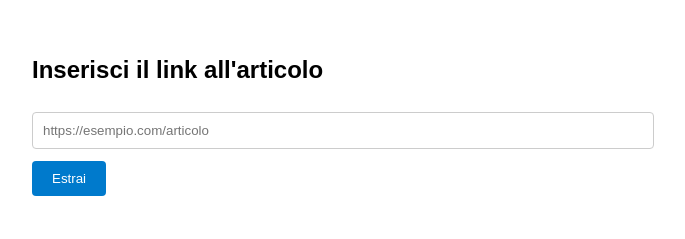
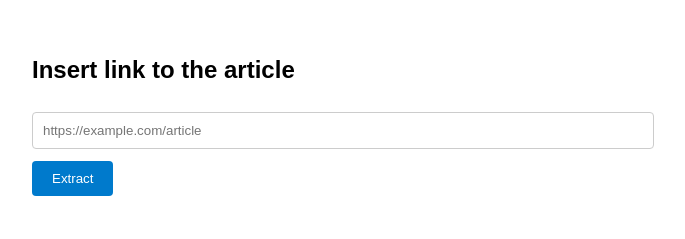
Before and after one commit to ChrisFederico/extractor, a website: page public/index.html in a window 1280 px wide. Shown: the whole page, without its empty margins (308-993 px from the left). Drawn offline with Linux system fonts and the light colour scheme.

Commit message:
Translate in english

```diff
--- a/public/index.html
+++ b/public/index.html
@@ -6,10 +6,10 @@
   <link rel="stylesheet" href="main.css">
 </head>
 <body>
-  <h1>Inserisci il link all'articolo</h1>
+  <h1>Insert link to the article</h1>
   <form method="get" action="/extract">
-    <input type="text" name="url" placeholder="https://esempio.com/articolo" required />
-    <button type="submit">Estrai</button>
+    <input type="text" name="url" placeholder="https://example.com/article" required />
+    <button type="submit">Extract</button>
   </form>
 </body>
 </html>
```
